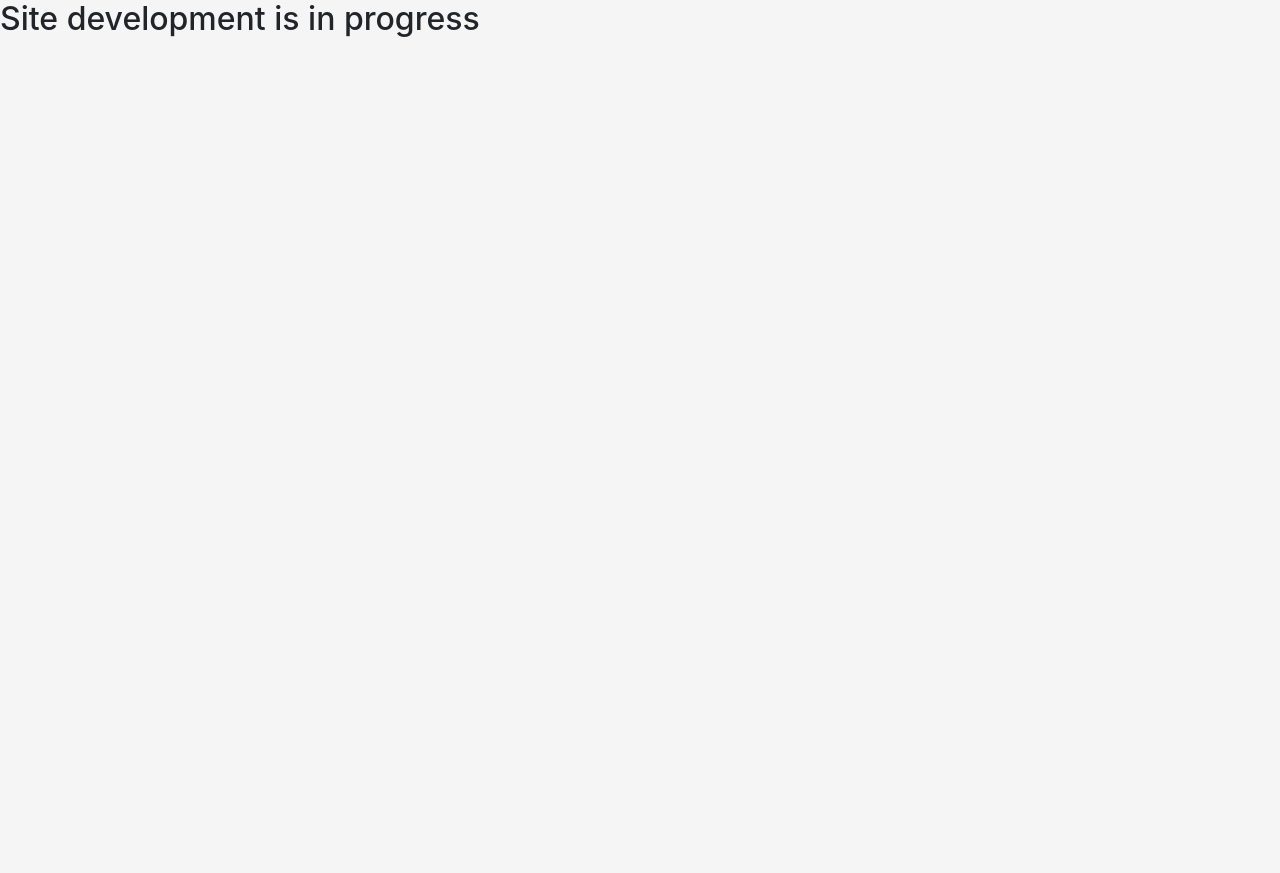
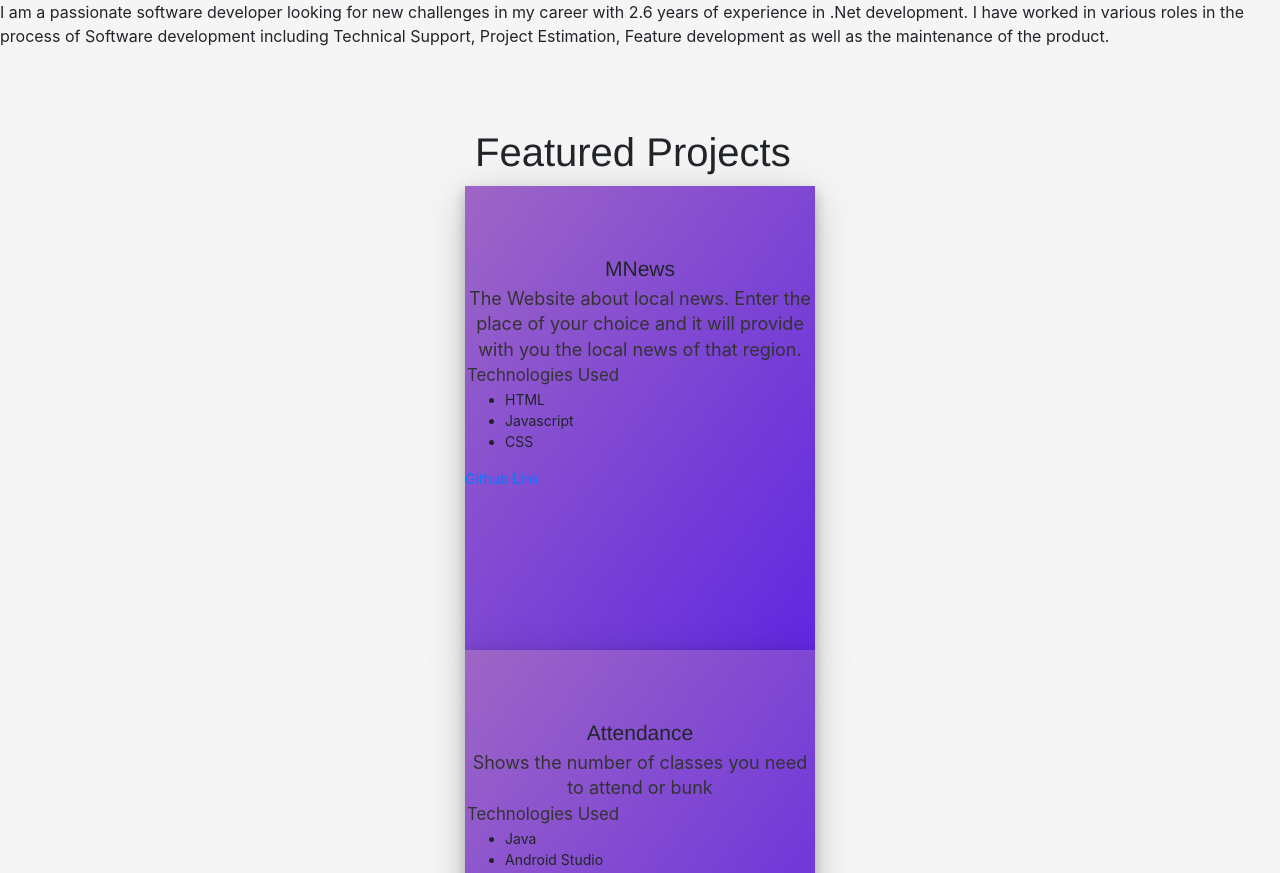
Before and after one commit to raghuvardhan/raghuvardhan, a plain HTML site: page index.html in a window 1280 px wide. Shown: the top 873 px of the page. Before the commit the page ends 800 px from the top, so only its background shows below. Drawn offline with nearby package versions, Linux system fonts and the light colour scheme.

Commit message:
Realease Website

```diff
--- a/index.html
+++ b/index.html
@@ -10,8 +10,6 @@
   </head>
 <body>
 
-  <h2>Site development is in progress</h2>
-  <div style="display: none;">
   <article>
     I am a passionate software developer looking for new challenges in my career with 2.6 years of experience in .Net development. I have worked in various roles in the process of Software development including Technical Support, Project Estimation, Feature development as well as the maintenance of the product.
   </article>
@@ -130,6 +128,5 @@
 <script src="https://cdnjs.cloudflare.com/ajax/libs/popper.js/1.14.3/umd/popper.min.js" integrity="sha384-ZMP7rVo3mIykV+2+9J3UJ46jBk0WLaUAdn689aCwoqbBJiSnjAK/l8WvCWPIPm49" crossorigin="anonymous"></script>
 <script src="https://stackpath.bootstrapcdn.com/bootstrap/4.1.3/js/bootstrap.min.js" integrity="sha384-ChfqqxuZUCnJSK3+MXmPNIyE6ZbWh2IMqE241rYiqJxyMiZ6OW/JmZQ5stwEULTy" crossorigin="anonymous"></script>
 <script type="module"  src="script.js"></script>
-</div>
 </body>
 </html>
--- a/script.js
+++ b/script.js
@@ -3,13 +3,51 @@ import {project} from './project.js'
 const MNews = new project("MNews",
                         "The Website about local news. Enter the place of your choice and it will provide with you the local news of that region.",
                         ["HTML","CSS","JS"]);
+const Attendance = new project("Attendance",
+                             "Shows the number of classes you need to attend or bunk",
+							 ["Java", "Android Studio"]);
+const FileSystems = new project("File Systems",
+								"Project which simulates a new file system on the machine",
+								["C++"]);
 
-const projects  = [MNews];
+
+const projects  = [MNews, Attendance, FileSystems];
 
 const projectTemplates = projects.map((project) => {
     var projectDiv = document.createElement("div");
     projectDiv.classList.add("project", "mySlides");
 });
+
+
+const bizview = new experience("Accolite Digital",
+							"Senior Software Engineer",
+							"BIZVIEW",
+							"Nov 2020",
+							"present",
+							[
+								"Bizview is one of the leading systems for planning, reporting, analytics and dashboard",
+								"Worked on integrating third party tools like Infor into the product",
+								"Migrated the product from Silverlight technology to HTML5 in phased manner using a sprint based development process.",
+								"Worked with the project managers and product owners for the gathering of requirements and estimating the project work",
+								"Assisted and guided junior team members and shared my experience and knowledge on the product through various KT sessions."
+							]);
+
+const Sqldm = new experience("Accolite Digital",
+							"Senior Software Engineer",
+							"SQL Diagnostic Manager",
+							"Aug 2019",
+							"Nov 2020",
+							[
+								"IDERA SQL Diagnostic Manager is a powerful performance monitoring and diagnostics solution that proactively alerts administrators to health, performance, or availability problems within their SQL Server environment",
+								"Worked with project managers, developers and customers to resolve technical issues  for Enterprise level SQL Products",
+								"Implemented report generation feature from SQL Server in a desktop application  using C# and .net Framework",
+								"Implemented and improved user interface in Java based web portal and sites for  continuous improvement",
+								"Worked in Sprint based Maintenance Project to resolve multiple issues and fixed bugs on SQLdm Product.",
+								"Worked on improving the performance of the SQLdm product and implemented various new features in SQLdm",
+								"Assisted and guided team members and shared my experience and knowledge on the product through various KT sessions."
+							]);
+
+const experiences = [bizview, Sqldm];
 
 document.querySelector(".prev")
 var slideIndex = 1;
```
Also changed, not shown: experience.js (added, +11 -0 lines), 1 other file.
